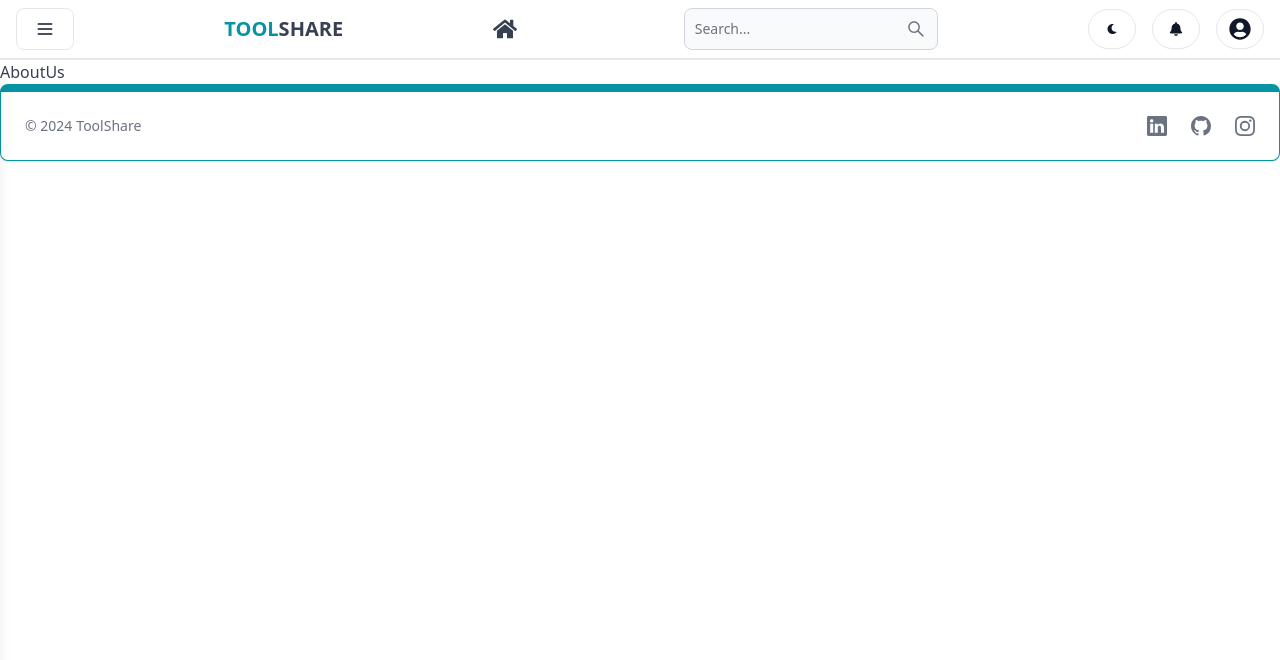
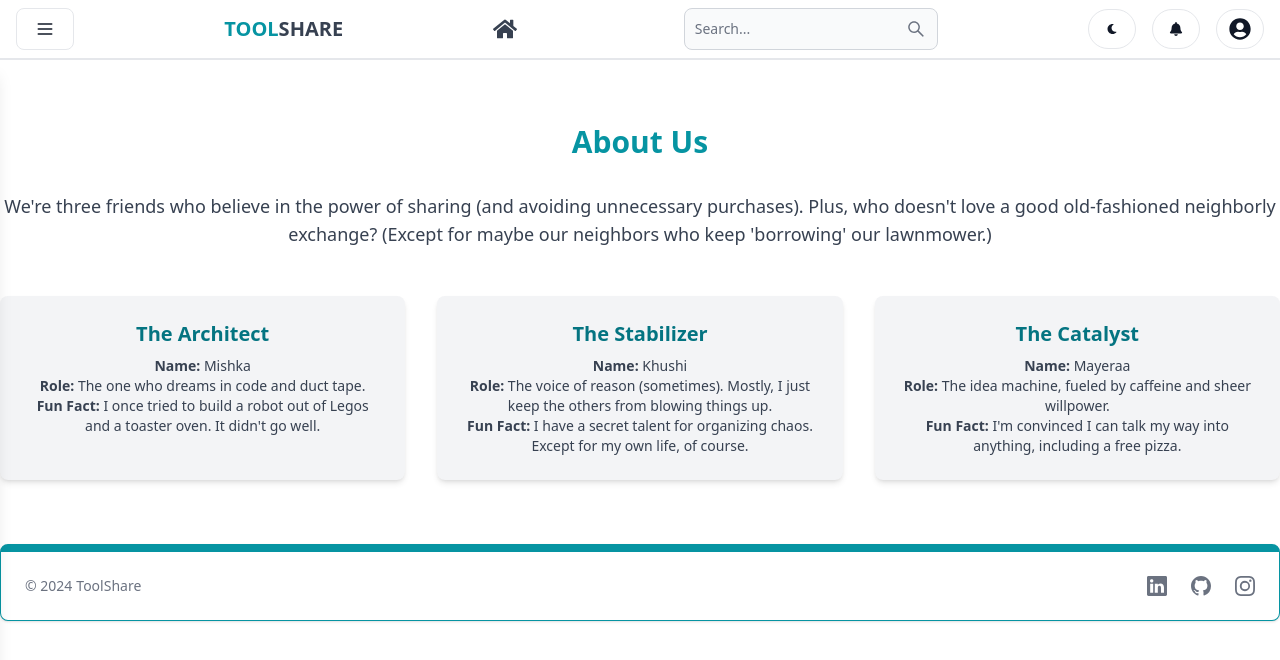
Before and after one commit to MayeraaSingh/ToolShare, a React (Vite) app in the folder frontend/: page /about in a window 1280 px wide. Shown: the top 660 px of the page. Built offline with nearby package versions, Linux system fonts and the light colour scheme; no server answers; grey boxes are pictures that could not be loaded.

Commit message:
about us page done

```diff
--- a/frontend/src/pages/AboutUs.jsx
+++ b/frontend/src/pages/AboutUs.jsx
@@ -1,7 +1,53 @@
 import React from 'react'
 
 export default function AboutUs() {
-  return (
-    <div>AboutUs</div>
-  )
-}
+    const backgroundImage = 'url(/login.jpg)'; // Replace with your image path
+
+    return (
+        <>
+        <section
+        className="bg-gray-100 dark:bg-gray-900"
+        style={{ backgroundImage, backgroundSize: 'cover', backgroundPosition: 'center', opacity: 0.7 }}
+        >
+        </section>
+
+        <section className="container mx-auto py-16">
+          <h2 className="text-3xl text-teal-500 font-bold text-center mb-8">About Us</h2>
+          <p className="text-lg text-center mb-12">
+            We're three friends who believe in the power of sharing (and avoiding unnecessary purchases).
+            Plus, who doesn't love a good old-fashioned neighborly exchange?
+            (Except for maybe our neighbors who keep 'borrowing' our lawnmower.)
+          </p>
+
+          <div className="grid grid-cols-1 md:grid-cols-3 gap-8">
+            <div className="bg-gray-100 dark:bg-gray-800 p-6 rounded-lg shadow-md">
+              <h3 className="text-xl text-teal-600 font-semibold text-center mb-2">The Architect</h3>
+              <ul className="text-sm text-center">
+                <li><b>Name:</b> Mishka </li>
+                <li><b>Role:</b> The one who dreams in code and duct tape.</li>
+                <li><b>Fun Fact:</b> I once tried to build a robot out of Legos and a toaster oven. It didn't go well.</li>
+              </ul>
+            </div>
+
+            <div className="bg-gray-100 dark:bg-gray-800 p-6 rounded-lg shadow-md">
+              <h3 className="text-xl text-teal-600 font-semibold text-center mb-2">The Stabilizer</h3>
+              <ul className="text-sm text-center">
+                <li><b>Name:</b> Khushi </li>
+                <li><b>Role:</b> The voice of reason (sometimes). Mostly, I just keep the others from blowing things up.</li>
+                <li><b>Fun Fact:</b> I have a secret talent for organizing chaos. Except for my own life, of course.</li>
+              </ul>
+            </div>
+
+            <div className="bg-gray-100 dark:bg-gray-800 p-6 rounded-lg shadow-md">
+              <h3 className="text-xl text-teal-600 font-semibold text-center mb-2">The Catalyst</h3>
+              <ul className="text-sm text-center">
+                <li><b>Name:</b> Mayeraa </li>
+                <li><b>Role:</b> The idea machine, fueled by caffeine and sheer willpower.</li>
+                <li><b>Fun Fact:</b> I'm convinced I can talk my way into anything, including a free pizza.</li>
+              </ul>
+            </div>
+          </div>
+        </section>
+        </>
+      );
+    };
--- a/frontend/src/pages/Register.jsx
+++ b/frontend/src/pages/Register.jsx
@@ -95,12 +95,10 @@ export default function Register() {
         </div>
 
         {/* Right Section: Image Placeholder */}
-        <div className="w-full lg:w-3/4 h-50 flex justify-center items-center -mt-20">
-          <div className="w-full lg:w-2/3 h-50 lg:h-[24rem] bg-gray-300 rounded-lg flex items-center justify-center">
-            <span className="text-xl text-gray-500">Image</span>
-          </div>
+        <div className="w-full lg:w-3/4 h-50 flex justify-center items-center" >
+
         </div>
-      </div>
+    </div>
     </div>
   );
 }
```
Also changed, not shown: frontend/src/pages/login.jpg (added), 1 other file (tests, documents, lock files or other folders).
